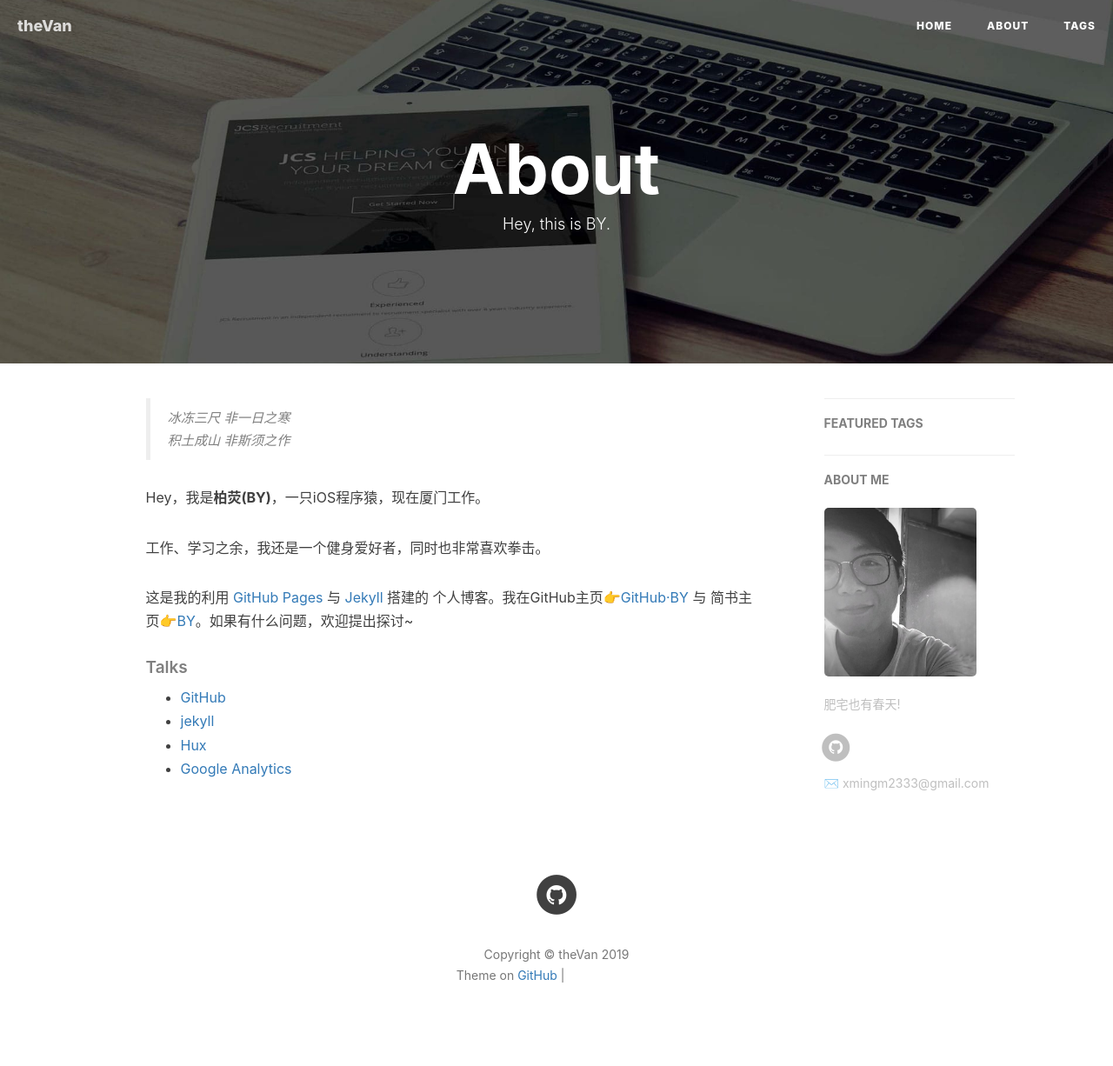
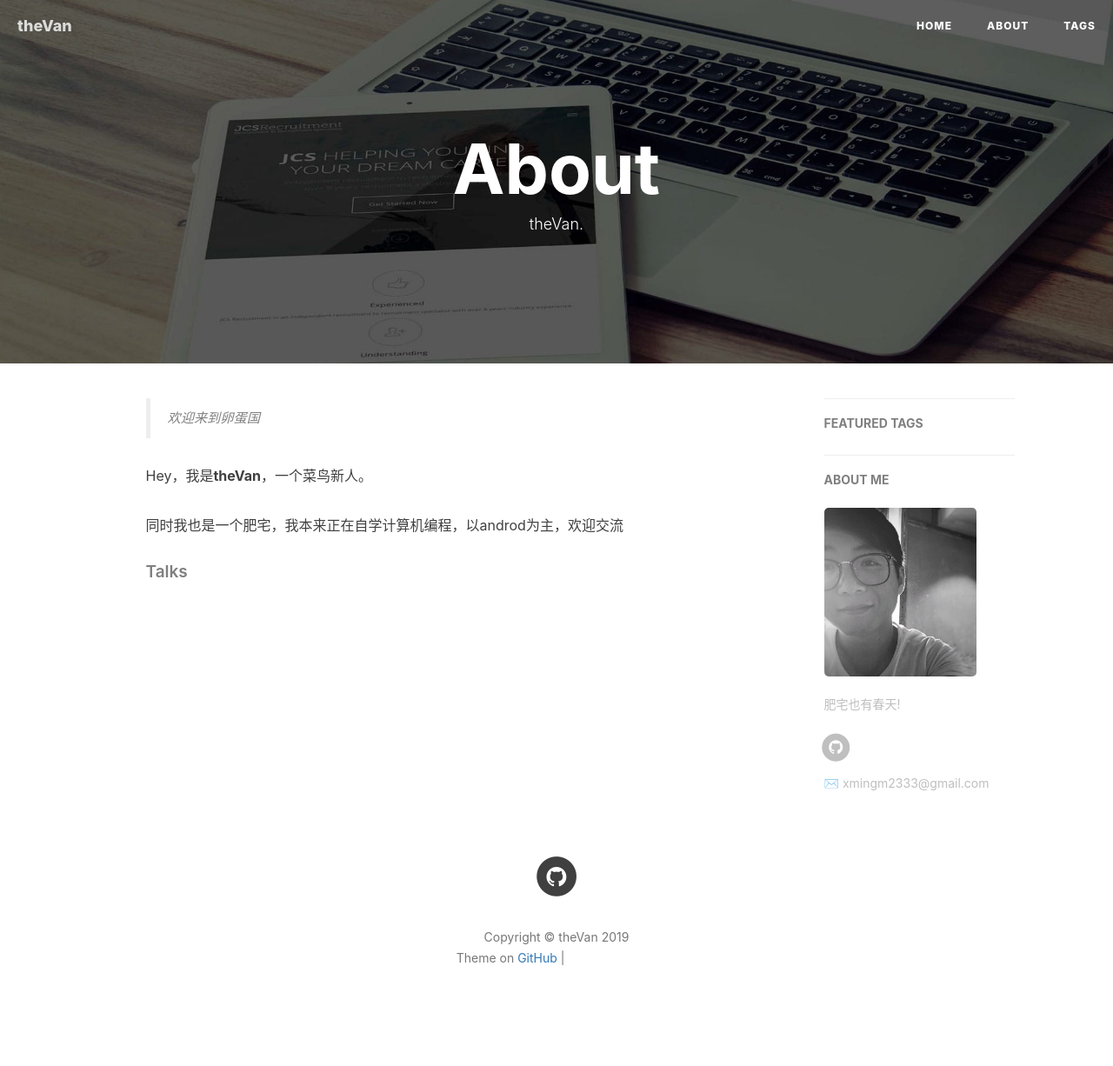
Before and after one commit to thevangit/thevangit.github.io, a Jekyll site: the page built from about.html, in a window 1280 px wide. Shown: the whole page at 87% size. Built offline with Jekyll 4.4.1, drawn with Linux system fonts in a browser that asks for light colours; nearby versions of some CDN libraries; comment, search, counter and statistics services are not loaded; grey boxes are pictures that could not be loaded.

Commit message:
修改了about.html

```diff
--- a/about.html
+++ b/about.html
@@ -1,7 +1,7 @@
 ---
 layout: page
 title: "About"
-description: "Hey, this is BY."
+description: "theVan."
 header-img: "img/post-bg-rwd.jpg"
 ---
 
@@ -15,25 +15,22 @@
 <div class="zh post-container">
 
     <!--copied from markdown -->
-    <blockquote><p>冰冻三尺 非一日之寒<br>
-    积土成山 非斯须之作</p></blockquote>
+    <blockquote><p>欢迎来到卵蛋国</p></blockquote>
 
-    <p>Hey，我是<strong>柏荧(BY)</strong>，一只iOS程序猿，现在厦门工作。</p>
+    <p>Hey，我是<strong>theVan</strong>，一个菜鸟新人。</p>
 
-    <p>工作、学习之余，我还是一个健身爱好者，同时也非常喜欢拳击。</p>
-
-    <p>这是我的利用 <a href="https://pages.github.com/">GitHub Pages</a> 与 <a href="http://jekyll.com.cn/">Jekyll</a> 搭建的 个人博客。我在GitHub主页<a href="https://github.com/qiubaiying">👉GitHub·BY</a> 与 简书主页<a href="https://http://www.jianshu.com/u/e71990ada2fd">👉BY</a>。如果有什么问题，欢迎提出探讨~</p>
+    <p>同时我也是一个肥宅，我本来正在自学计算机编程，以androd为主，欢迎交流</p>
 
     <p></p>
 
     <h5>Talks</h5>
 
-    <ul>
+<!--     <ul>
         <li><a href="https://github.com">GitHub</a></li>
         <li><a href="http://jekyll.com.cn/">jekyll</a></li>
         <li><a href="http://huangxuan.me/">Hux</a></li>
         <li><a href="https://analytics.google.com/analytics">Google Analytics</a></li>
-    </ul>
+    </ul> -->
 </div>
 
 <!-- English Version -->
```
